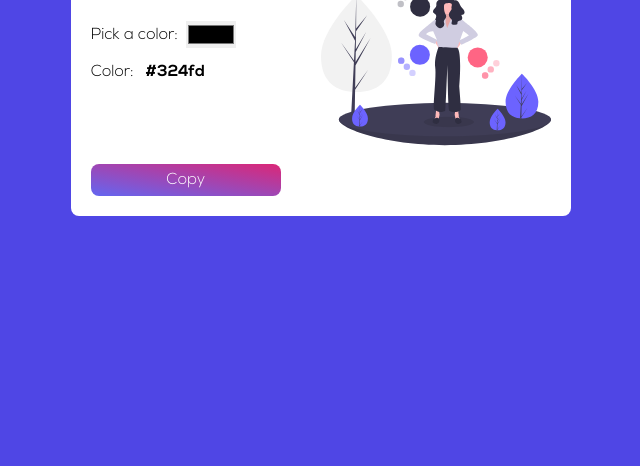
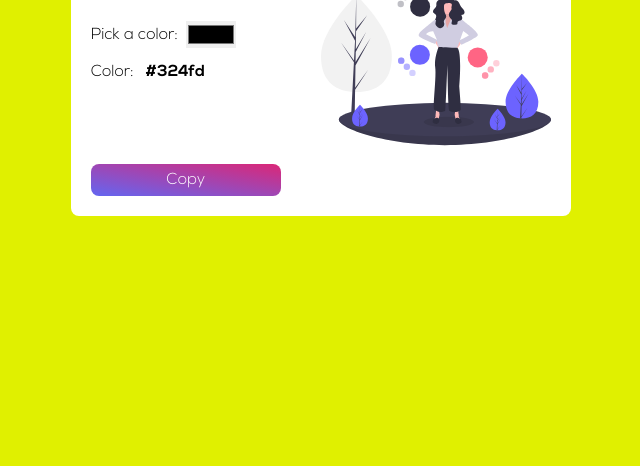
Before and after one commit to iamajraj/hex-color-application, a plain HTML site: page index.html in a window 1280 px wide. Shown: the part 334-800 px from the top of the page, without its empty margins (319-959 px from the left). Drawn offline with nearby package versions, Linux system fonts and the light colour scheme.

Commit message:
bg color changed

```diff
--- a/index.html
+++ b/index.html
@@ -33,7 +33,8 @@
   <body>
     <div
       id="bg"
-      class="w-full h-full bg-indigo-600 flex items-center justify-center">
+      class="w-full h-full flex items-center justify-center"
+      style="background-color: #e0f000">
       <div
         class="bg-white w-full max-w-[500px] h-[300px] rounded-lg p-5 flex gap-10 items-center">
         <div class="flex flex-col flex-1 h-full">
```
